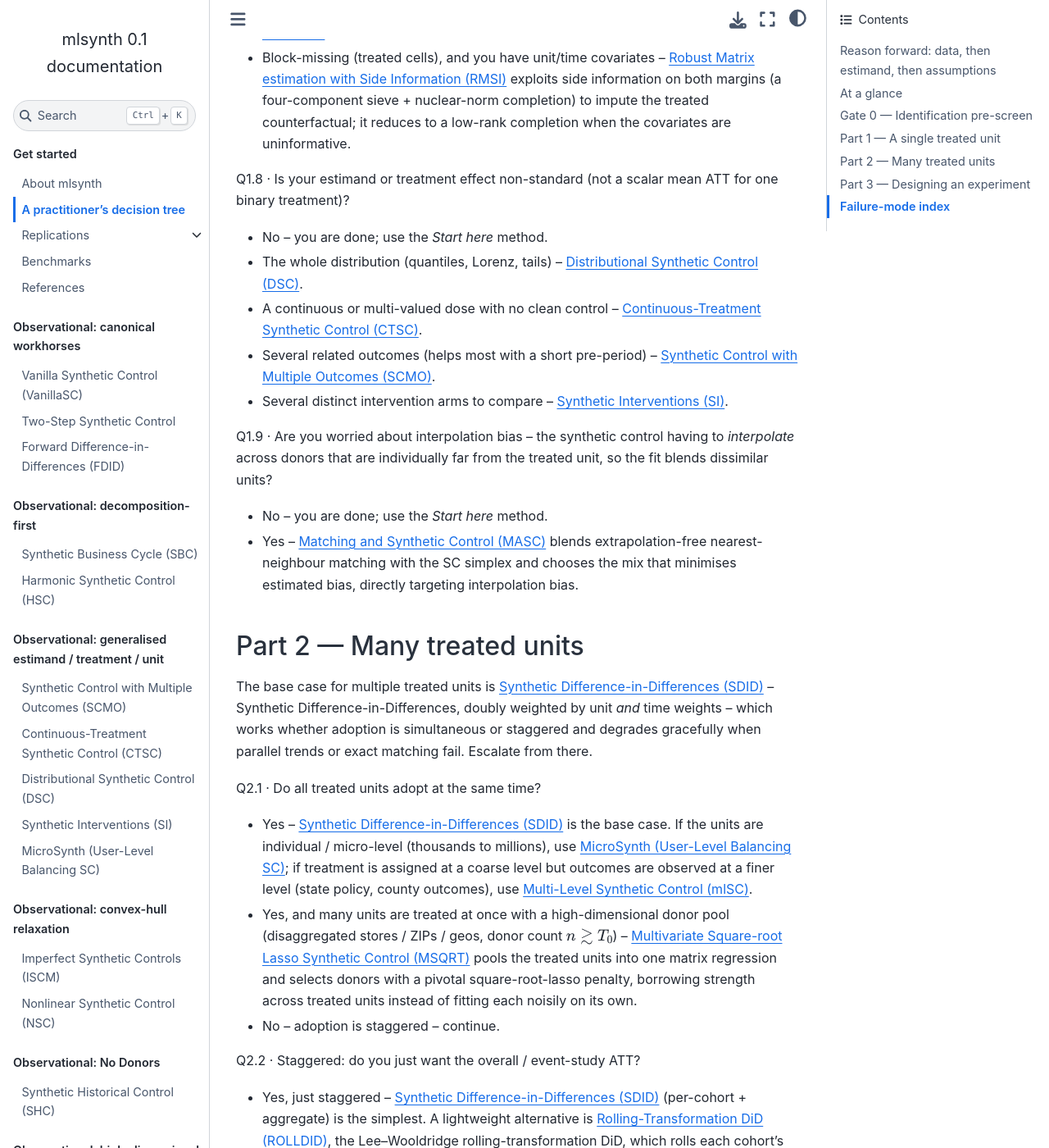
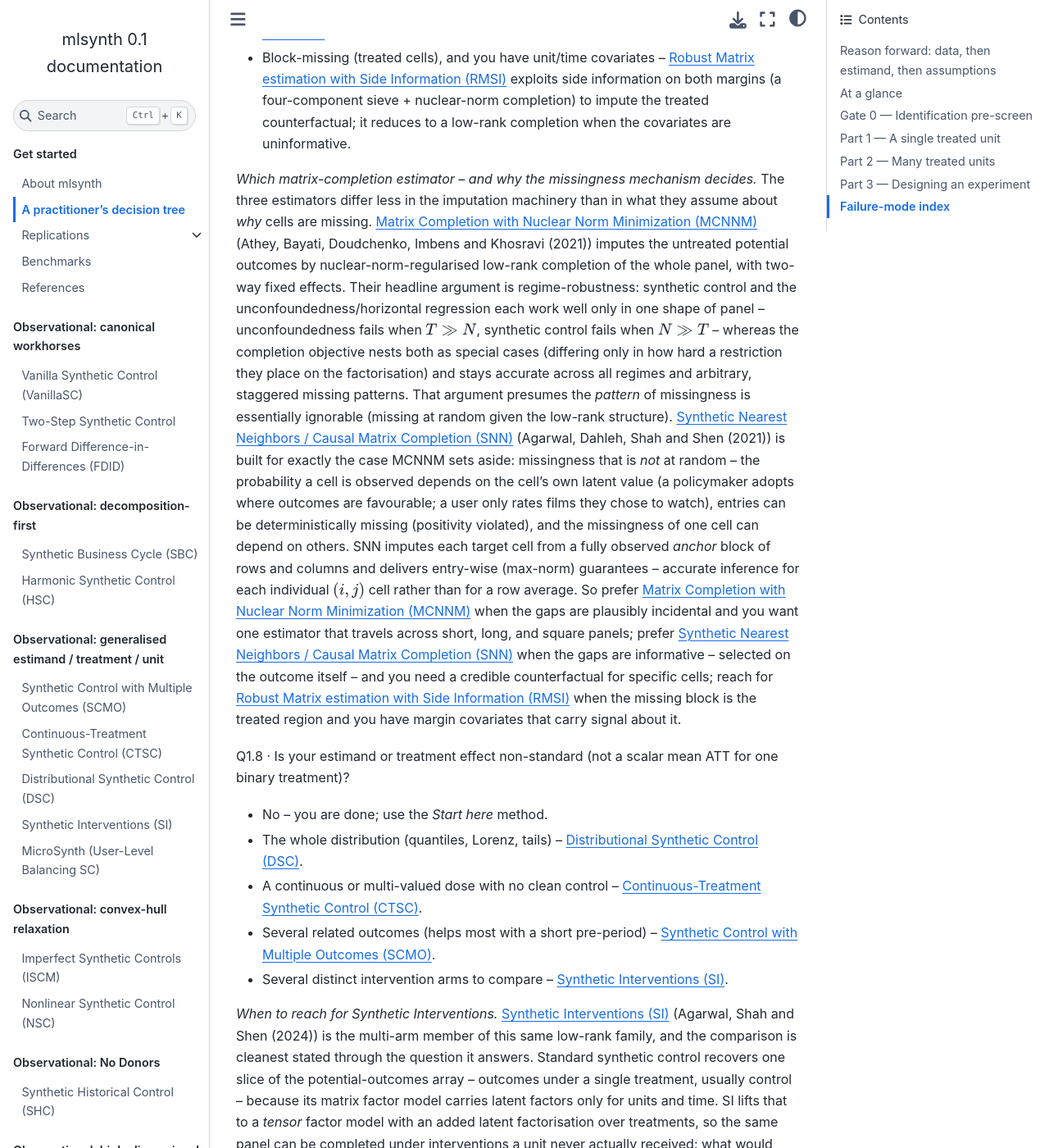
Before and after one commit to jgreathouse9/mlsynth, a Sphinx documentation site: the page built from docs/choose.rst, in a window 1280 px wide and 1400 px high, scrolled down 10857 px. Shown: the whole window at 82% size. Built offline with Sphinx 7.4.7 and the Sphinx Book theme 1.1.4, drawn with Linux system fonts in a browser that asks for light colours; some of the changed text lies outside the part shown.

Commit message:
docs(choose): ground the missing-data / matrix-completion family
Add author-grounded "which one and why" remarks to the decision tree for the
matrix-completion estimators. At Q1.7, distinguish MCNNM, SNN, and RMSI by the
missingness mechanism each assumes: MCNNM (Athey et al. 2021) for regime-robust
low-rank completion under ignorable gaps; SNN (Agarwal et al. 2021) for MNAR
gaps selected on the outcome, with entry-wise guarantees; RMSI when the treated
block has informative margin covariates. At Q1.8, position SI (Agarwal, Shah,
Shen 2024) as the tensor-factor, multi-arm member that completes counterfactuals
under interventions a unit never received.

Co-Authored-By: Claude Opus 4.8 <noreply@anthropic.com>
Claude-Session: https://claude.ai/code/session_015nRd88pbMUETcrkKY1S6Hr

```diff
--- a/docs/choose.rst
+++ b/docs/choose.rst
@@ -459,6 +459,33 @@ Q1.7 · Are there missing cells in the panel?
   nuclear-norm completion) to impute the treated counterfactual; it reduces to a
   low-rank completion when the covariates are uninformative.
 
+*Which matrix-completion estimator -- and why the missingness mechanism decides.*
+The three estimators differ less in the imputation machinery than in what they
+assume about *why* cells are missing. :doc:`mcnnm` (Athey, Bayati, Doudchenko,
+Imbens and Khosravi (2021)) imputes the untreated potential outcomes by
+nuclear-norm-regularised low-rank completion of the whole panel, with two-way
+fixed effects. Their headline argument is regime-robustness: synthetic control
+and the unconfoundedness/horizontal regression each work well only in one shape
+of panel -- unconfoundedness fails when :math:`T \gg N`, synthetic control fails
+when :math:`N \gg T` -- whereas the completion objective nests both as special
+cases (differing only in how hard a restriction they place on the factorisation)
+and stays accurate across all regimes and arbitrary, staggered missing patterns.
+That argument presumes the *pattern* of missingness is essentially ignorable
+(missing at random given the low-rank structure). :doc:`snn` (Agarwal, Dahleh,
+Shah and Shen (2021)) is built for exactly the case MCNNM sets aside: missingness
+that is *not* at random -- the probability a cell is observed depends on the
+cell's own latent value (a policymaker adopts where outcomes are favourable; a
+user only rates films they chose to watch), entries can be deterministically
+missing (positivity violated), and the missingness of one cell can depend on
+others. SNN imputes each target cell from a fully observed *anchor* block of rows
+and columns and delivers entry-wise (max-norm) guarantees -- accurate inference
+for each individual :math:`(i,j)` cell rather than for a row average. So prefer
+:doc:`mcnnm` when the gaps are plausibly incidental and you want one estimator
+that travels across short, long, and square panels; prefer :doc:`snn` when the
+gaps are informative -- selected on the outcome itself -- and you need a credible
+counterfactual for specific cells; reach for :doc:`rmsi` when the missing block is
+the treated region and you have margin covariates that carry signal about it.
+
 Q1.8 · Is your estimand or treatment effect non-standard (not a scalar mean ATT
 for one binary treatment)?
 
@@ -467,6 +494,20 @@ for one binary treatment)?
 * A continuous or multi-valued dose with no clean control -- :doc:`ctsc`.
 * Several related outcomes (helps most with a short pre-period) -- :doc:`scmo`.
 * Several distinct intervention arms to compare -- :doc:`si`.
+
+*When to reach for Synthetic Interventions.* :doc:`si` (Agarwal, Shah and Shen
+(2024)) is the multi-arm member of this same low-rank family, and the comparison
+is cleanest stated through the question it answers. Standard synthetic control
+recovers one slice of the potential-outcomes array -- outcomes under a single
+treatment, usually control -- because its matrix factor model carries latent
+factors only for units and time. SI lifts that to a *tensor* factor model with an
+added latent factorisation over treatments, so the same panel can be completed
+under interventions a unit never actually received: what would California's
+cigarette sales have been under a tax increase rather than the program it
+adopted? Prefer :doc:`si` when you have several intervention arms and want each
+unit's counterfactual under arms it did not take -- the multi-treatment
+generalisation Abadie (2021) posed as an open question -- rather than a single
+average contrast against one control condition.
 
 Q1.9 · Are you worried about interpolation bias -- the synthetic control having
 to *interpolate* across donors that are individually far from the treated unit,
```
